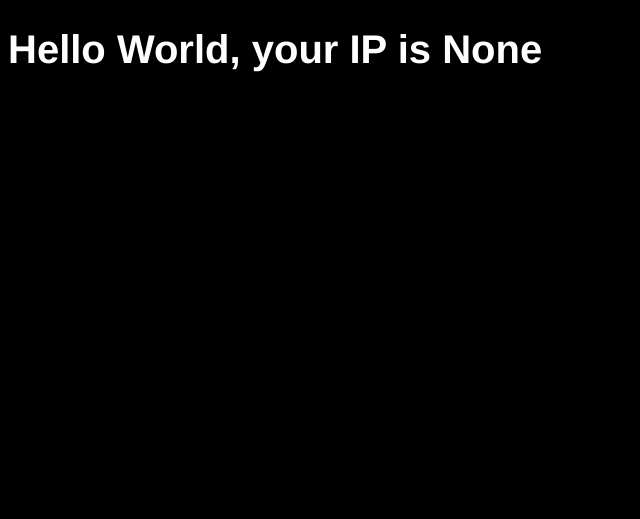
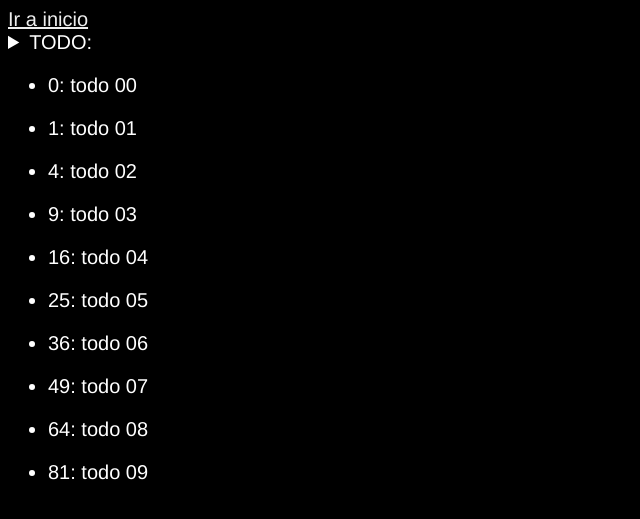
Before and after one commit to IceMerman/Todo-Flask, a Flask app: page /hello in a window 1280 px wide. Shown: the top 519 px of the page, without its empty margins (0-640 px from the left). Run offline with Flask 2, Linux system fonts and the light colour scheme.

Commit message:
Iteration on templates

```diff
--- a/main.py
+++ b/main.py
@@ -8,6 +8,8 @@ from flask import (
 )
 
 app = Flask(__name__, template_folder='./templates')
+todo_list = [f'todo {i:>02}' for i in range(10)]
+todo_dict = {i: f'todo {i:>02}' for i in range(10)}
 
 @app.route('/')
 def index():
@@ -21,7 +23,12 @@ def index():
 def hello():
     user_ip = request.cookies.get('user_ip')
     user_ip = escape(user_ip)
-    return render_template('hello.html', user_ip=user_ip)
+    context = {
+        'user_ip': user_ip,
+        'todos': todo_list,
+        'todo_dict': todo_dict,
+    }
+    return render_template('hello.html', **context)
 
 if __name__ == '__main__':
     app.run(debug=True)
--- a/static/css/style.css
+++ b/static/css/style.css
@@ -3,4 +3,14 @@ body{
     color: white;
     font-size: 20px;
     font-family: Helvetica;
+};
+
+h1{
+    background-color: #222;
+    color: #ddd;
+    margin: auto;
 }
+
+a {
+    color: #eee;
+}
--- a/templates/hello.html
+++ b/templates/hello.html
@@ -8,6 +8,26 @@
     <link rel="stylesheet" href="{{url_for('static', filename='css/style.css')}}">
 </head>
 <body>
+    {% if user_ip != "None" %}
     <h1>Hello World, your IP is {{user_ip}}</h1>
+    {% else %}
+    <a href="{{ url_for('index')}}">Ir a inicio</a>
+    {% endif %}
+
+    <details>
+        <summary>TODO:</summary>
+        <ul>
+            {% for todo in todos %}
+            <li>{{loop.index}}: {{todo}}</li>
+            {% endfor %}
+        </ul>
+    </details>
+
+    {% for idx, name in todo_dict.items() %}
+        <ul>
+            <li>{{idx**2}}: {{name}}</li>
+        </ul>
+    {% endfor %}
+
 </body>
 </html>
```
